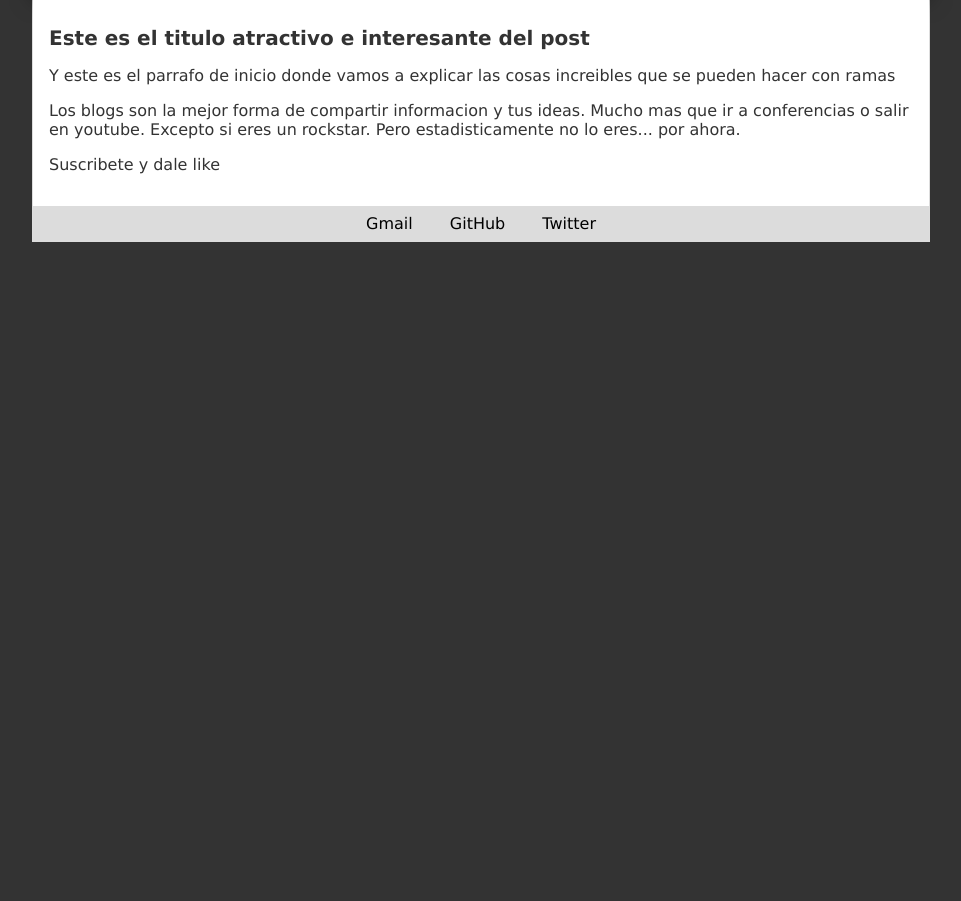
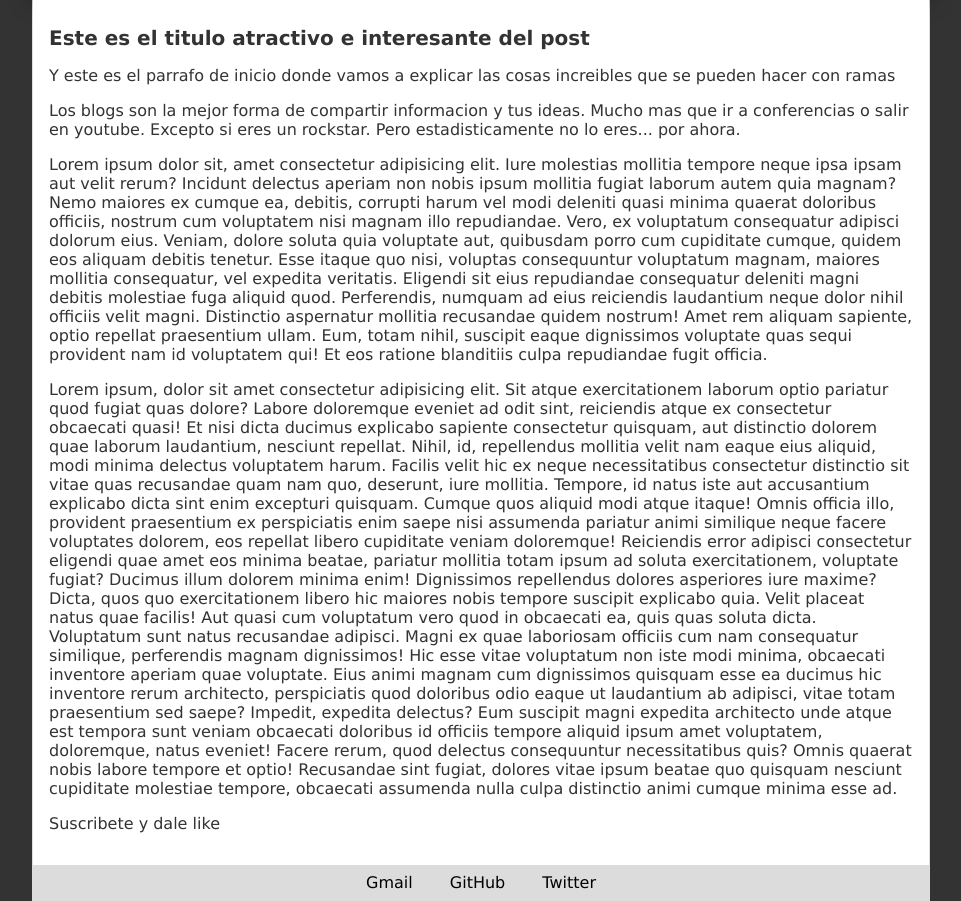
Before and after one commit to matein01/Blog, a plain HTML site: page blogpost.html in a window 1280 px wide. Shown: the part 117-1018 px from the top of the page, without its empty margins (159-1120 px from the left). Before the commit the page ends 800 px from the top, so only its background shows below. Drawn offline with Linux system fonts and the light colour scheme.

Commit message:
Agregue mucho texto

```diff
--- a/blogpost.html
+++ b/blogpost.html
@@ -26,6 +26,47 @@
         eres... por ahora.
       </p>
       <p>
+        Lorem ipsum dolor sit, amet consectetur adipisicing elit. Iure molestias mollitia tempore neque ipsa ipsam aut
+        velit rerum? Incidunt delectus aperiam non nobis ipsum mollitia fugiat laborum autem quia magnam?
+        Nemo maiores ex cumque ea, debitis, corrupti harum vel modi deleniti quasi minima quaerat doloribus officiis,
+        nostrum cum voluptatem nisi magnam illo repudiandae. Vero, ex voluptatum consequatur adipisci dolorum eius.
+        Veniam, dolore soluta quia voluptate aut, quibusdam porro cum cupiditate cumque, quidem eos aliquam debitis
+        tenetur. Esse itaque quo nisi, voluptas consequuntur voluptatum magnam, maiores mollitia consequatur, vel
+        expedita veritatis.
+        Eligendi sit eius repudiandae consequatur deleniti magni debitis molestiae fuga aliquid quod. Perferendis,
+        numquam ad eius reiciendis laudantium neque dolor nihil officiis velit magni. Distinctio aspernatur mollitia
+        recusandae quidem nostrum!
+        Amet rem aliquam sapiente, optio repellat praesentium ullam. Eum, totam nihil, suscipit eaque dignissimos
+        voluptate quas sequi provident nam id voluptatem qui! Et eos ratione blanditiis culpa repudiandae fugit officia.
+      </p>
+      <p>
+        Lorem ipsum, dolor sit amet consectetur adipisicing elit. Sit atque exercitationem laborum optio pariatur quod
+        fugiat quas dolore? Labore doloremque eveniet ad odit sint, reiciendis atque ex consectetur obcaecati quasi!
+        Et nisi dicta ducimus explicabo sapiente consectetur quisquam, aut distinctio dolorem quae laborum laudantium,
+        nesciunt repellat. Nihil, id, repellendus mollitia velit nam eaque eius aliquid, modi minima delectus voluptatem
+        harum.
+        Facilis velit hic ex neque necessitatibus consectetur distinctio sit vitae quas recusandae quam nam quo,
+        deserunt, iure mollitia. Tempore, id natus iste aut accusantium explicabo dicta sint enim excepturi quisquam.
+        Cumque quos aliquid modi atque itaque! Omnis officia illo, provident praesentium ex perspiciatis enim saepe nisi
+        assumenda pariatur animi similique neque facere voluptates dolorem, eos repellat libero cupiditate veniam
+        doloremque!
+        Reiciendis error adipisci consectetur eligendi quae amet eos minima beatae, pariatur mollitia totam ipsum ad
+        soluta exercitationem, voluptate fugiat? Ducimus illum dolorem minima enim! Dignissimos repellendus dolores
+        asperiores iure maxime?
+        Dicta, quos quo exercitationem libero hic maiores nobis tempore suscipit explicabo quia. Velit placeat natus
+        quae facilis! Aut quasi cum voluptatum vero quod in obcaecati ea, quis quas soluta dicta.
+        Voluptatum sunt natus recusandae adipisci. Magni ex quae laboriosam officiis cum nam consequatur similique,
+        perferendis magnam dignissimos! Hic esse vitae voluptatum non iste modi minima, obcaecati inventore aperiam quae
+        voluptate.
+        Eius animi magnam cum dignissimos quisquam esse ea ducimus hic inventore rerum architecto, perspiciatis quod
+        doloribus odio eaque ut laudantium ab adipisci, vitae totam praesentium sed saepe? Impedit, expedita delectus?
+        Eum suscipit magni expedita architecto unde atque est tempora sunt veniam obcaecati doloribus id officiis
+        tempore aliquid ipsum amet voluptatem, doloremque, natus eveniet! Facere rerum, quod delectus consequuntur
+        necessitatibus quis?
+        Omnis quaerat nobis labore tempore et optio! Recusandae sint fugiat, dolores vitae ipsum beatae quo quisquam
+        nesciunt cupiditate molestiae tempore, obcaecati assumenda nulla culpa distinctio animi cumque minima esse ad.
+      </p>
+      <p>
         Suscribete y dale like
       </p>
     </div>
```
